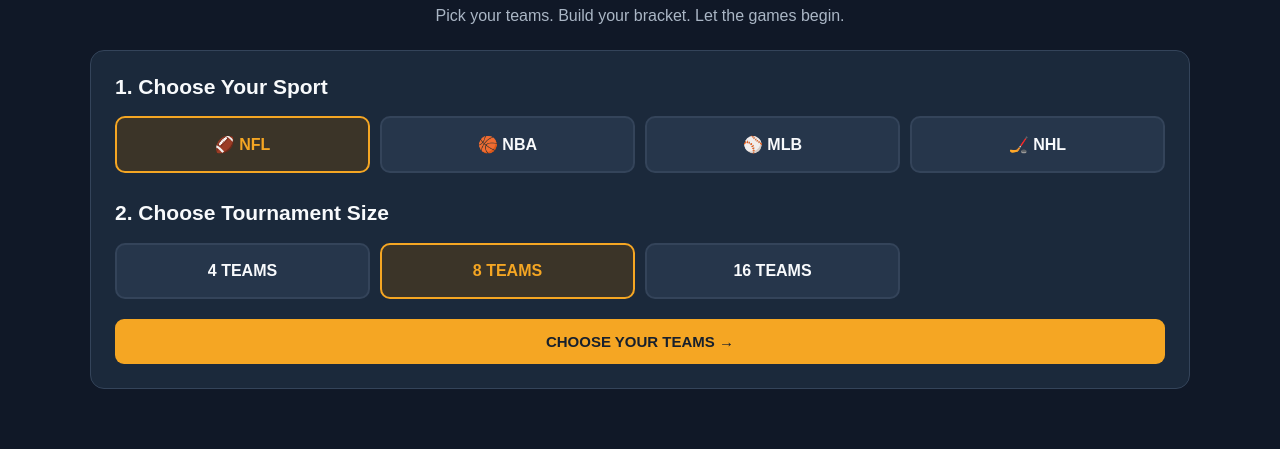
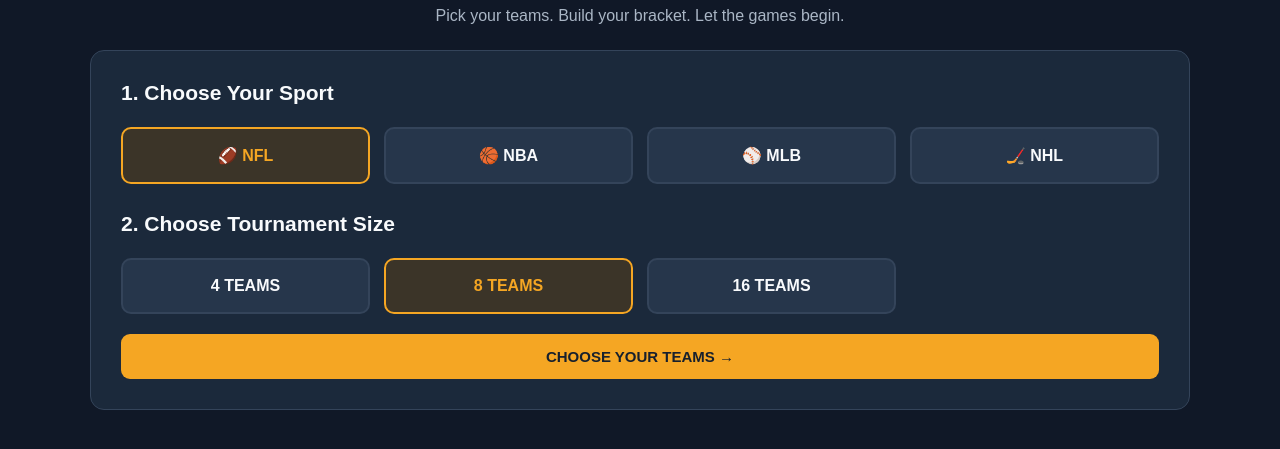
Before and after one commit to 180counselingsolutions/bracket-battle, a plain HTML site: page index.html in a window 1280 px wide. Shown: the part 167-616 px from the top of the page. Drawn offline with Linux system fonts and the light colour scheme.

Commit message:
Adjust padding, margin, and gap in index.html styles

```diff
--- a/index.html
+++ b/index.html
@@ -65,16 +65,20 @@ header {
   background:var(--panel);
   border:1px solid var(--border);
   border-radius:14px;
-  padding:24px;
-  margin-bottom:20px;
-}
-
-h2 { margin-top:0; font-size:21px; }
+  padding:30px;
+  margin-bottom:30px;
+}
+
+h2 {
+  margin-top:0;
+  margin-bottom:22px;
+  font-size:21px;
+}
 
 .sport-grid,.size-grid {
   display:grid;
   grid-template-columns:repeat(4,1fr);
-  gap:10px;
+  gap:14px;
 }
 
 .choice {
```
